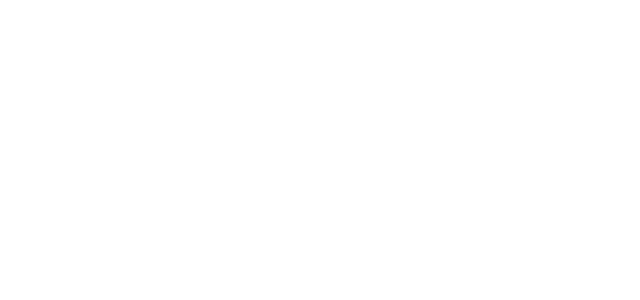
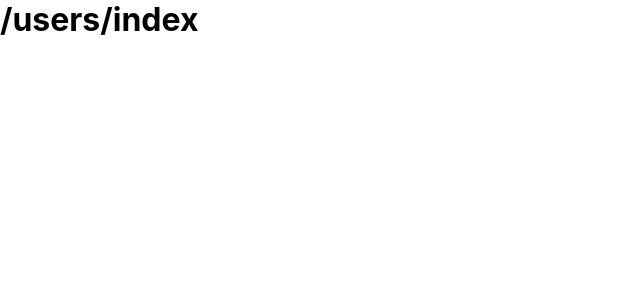
Before and after one commit to take8/nuxt-sample, a Nuxt app: page /users in a window 1280 px wide. Before the commit this address had no page. Shown: the top 300 px of the page, without its empty margins (0-640 px from the left). Built offline with nearby package versions, Linux system fonts and the light colour scheme.

Commit message:
Add routing with path

```diff
--- /dev/null
+++ b/pages/users/index.vue
@@ -0,0 +1,5 @@
+<template>
+  <div class="container">
+    <h1>/users/index</h1>
+  </div>
+</template>
--- /dev/null
+++ b/pages/users/other.vue
@@ -0,0 +1,5 @@
+<template>
+  <div class="container">
+    <h1>/users/other</h1>
+  </div>
+</template>
```
Also changed, not shown: 1 other file (tests, documents, lock files or other folders).
